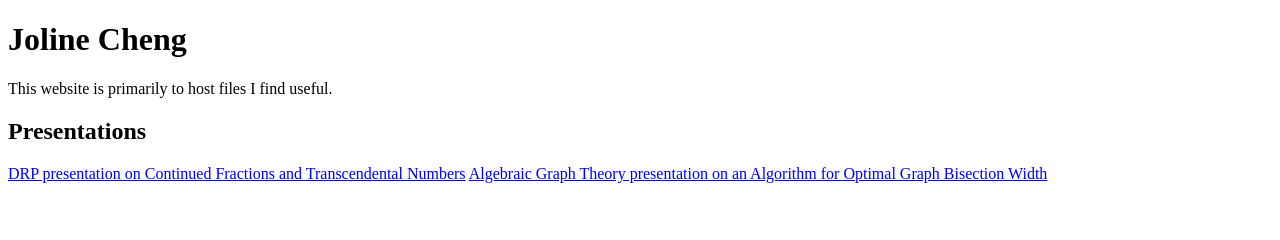
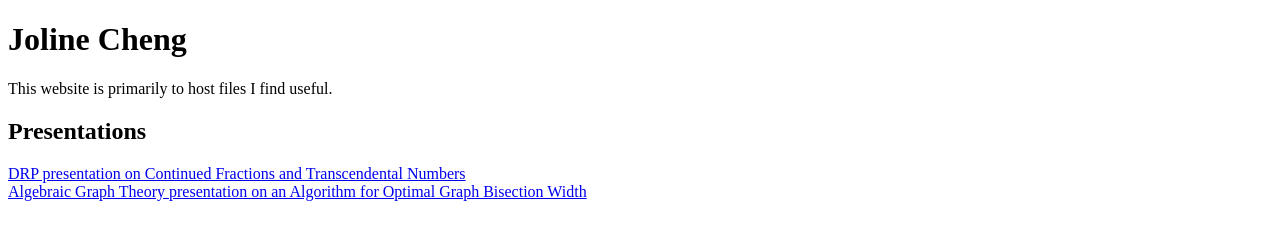
Before and after one commit to anjolinea/anjolinea.github.io, a plain HTML site: page index.html in a window 1280 px wide. Drawn offline with Linux system fonts and the light colour scheme.

Commit message:
Update index.html

```diff
--- a/index.html
+++ b/index.html
@@ -10,7 +10,7 @@
         <h1>Joline Cheng</h1>
         <p>This website is primarily to host files I find useful.</p>
         <h2>Presentations</h2>
-        <a href="../pdf/DRP_Project.pdf">DRP presentation on Continued Fractions and Transcendental Numbers</a>
+        <a href="../pdf/DRP_Project.pdf">DRP presentation on Continued Fractions and Transcendental Numbers</a><br>
         <a href="../pdf/Eigenvalues_and_Graph_Bisections.pdf">Algebraic Graph Theory presentation on an Algorithm for Optimal Graph Bisection Width</a>
     </header>
 </body>
```
